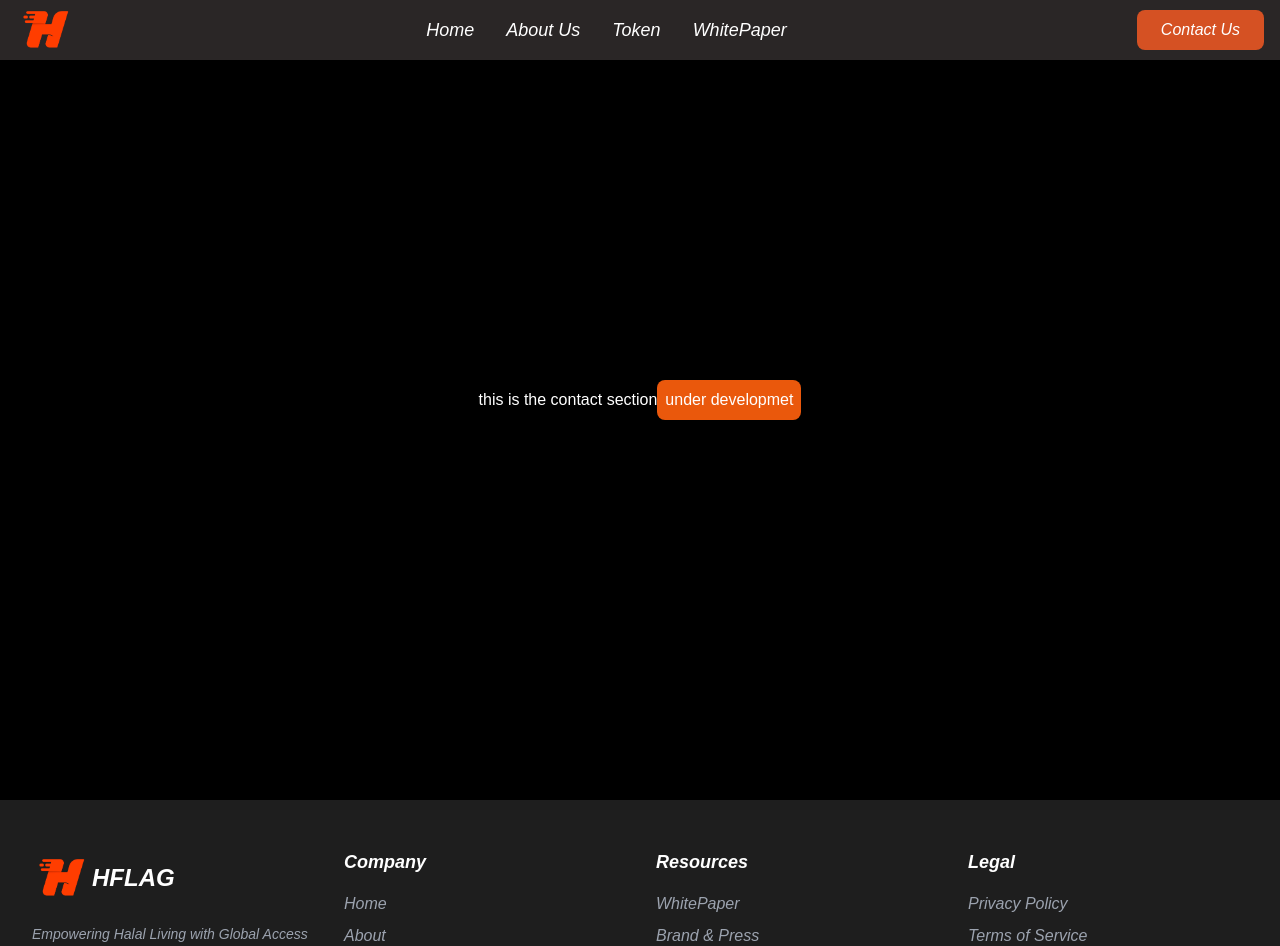
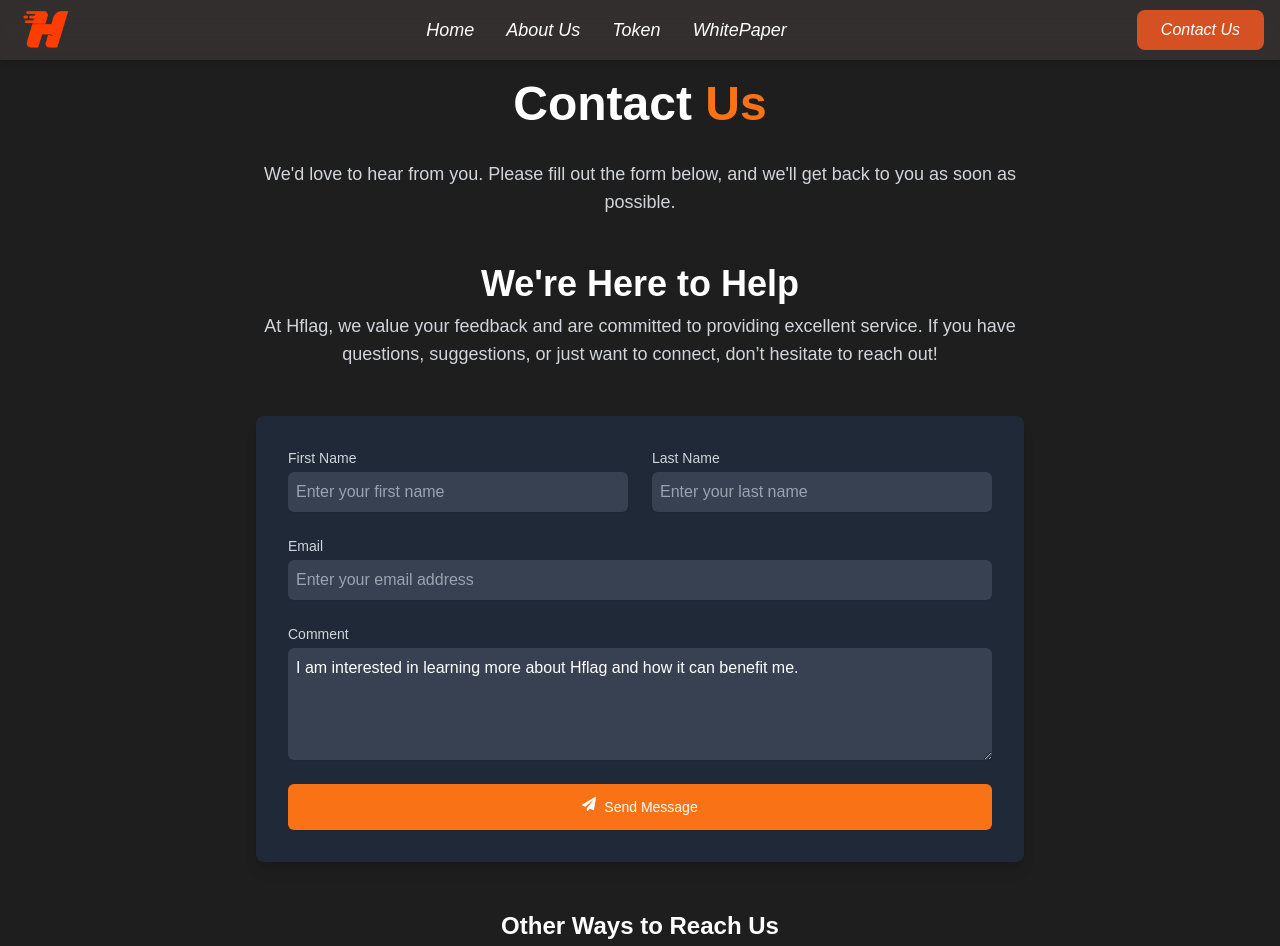
Before and after one commit to Souravhere/hflag, a Next.js app: page /contact in a window 1280 px wide. Shown: the top 946 px of the page. Built offline with nearby package versions, Linux system fonts and the light colour scheme.

Commit message:
contact form relesed and beta test

```diff
--- a/src/app/contact/page.tsx
+++ b/src/app/contact/page.tsx
@@ -1,11 +1,193 @@
-import React from 'react'
+'use client'
 
-function page() {
+import React, { useState } from 'react'
+import { motion } from 'framer-motion'
+import { useInView } from 'react-intersection-observer'
+import { FaPaperPlane, FaTwitter, FaFacebook, FaInstagram } from 'react-icons/fa'
+
+export default function ContactPage() {
+  const [formData, setFormData] = useState({
+    firstName: '',
+    lastName: '',
+    email: '',
+    comment: 'I am interested in learning more about Hflag and how it can benefit me.'
+  })
+
+  const [ref, inView] = useInView({
+    triggerOnce: true,
+    threshold: 0.1,
+  })
+
+  const containerVariants = {
+    hidden: { opacity: 0 },
+    visible: {
+      opacity: 1,
+      transition: {
+        staggerChildren: 0.1,
+      },
+    },
+  }
+
+  const itemVariants = {
+    hidden: { y: 20, opacity: 0 },
+    visible: {
+      y: 0,
+      opacity: 1,
+      transition: {
+        type: 'spring',
+        stiffness: 100,
+      },
+    },
+  }
+
+  const handleChange = (e: React.ChangeEvent<HTMLInputElement | HTMLTextAreaElement>) => {
+    const { name, value } = e.target
+    setFormData(prevData => ({
+      ...prevData,
+      [name]: value
+    }))
+  }
+
+  const handleSubmit = (e: React.FormEvent<HTMLFormElement>) => {
+    e.preventDefault()
+    // In a real application, this would send the form data to a server
+    console.log('Sending email to jeff@yellow-labs.net with data:', formData)
+    alert('Thank you for your message. We will get back to you soon!')
+  }
+
   return (
-    <div className='bg-black text-white w-full h-screen flex items-center justify-center'>
-        this is the contact section <span className='bg-orange-600 p-2 rounded-lg'>under developmet</span>
-    </div>
+    <motion.div
+      ref={ref}
+      initial="hidden"
+      animate={inView ? 'visible' : 'hidden'}
+      variants={containerVariants}
+      className="min-h-screen bg-[#1e1e1e] text-white py-20 px-4 sm:px-6 lg:px-8"
+    >
+      <div className="max-w-3xl mx-auto">
+        <motion.h1 variants={itemVariants} className="text-4xl md:text-5xl font-bold text-center mb-8">
+          Contact <span className="text-orange-500">Us</span>
+        </motion.h1>
+
+        <motion.p variants={itemVariants} className="text-lg text-gray-300 text-center mb-12">
+          We'd love to hear from you. Please fill out the form below, and we'll get back to you as soon as possible.
+        </motion.p>
+        {/* Top content for trust-building */}
+        <motion.div variants={itemVariants} className="mb-12 text-center">
+          <h2 className="text-3xl md:text-4xl font-semibold mb-2">We're Here to Help</h2>
+          <p className="text-lg text-gray-300 mb-4">
+            At Hflag, we value your feedback and are committed to providing excellent service.
+            If you have questions, suggestions, or just want to connect, don’t hesitate to reach out!
+          </p>
+        </motion.div>
+
+
+        <motion.form
+          variants={itemVariants}
+          onSubmit={handleSubmit}
+          className="space-y-6 bg-gray-800 p-8 rounded-lg shadow-lg"
+        >
+          <div className="grid grid-cols-1 gap-6 md:grid-cols-2">
+            <div>
+              <label htmlFor="firstName" className="block text-sm font-medium text-gray-300">
+                First Name
+              </label>
+              <input
+                type="text"
+                id="firstName"
+                name="firstName"
+                value={formData.firstName}
+                onChange={handleChange}
+                required
+                placeholder="Enter your first name"
+                className="mt-1 p-2 block w-full rounded-md bg-gray-700 border-gray-600 text-white shadow-sm focus:border-orange-500 focus:ring focus:ring-orange-500 focus:ring-opacity-50"
+              />
+            </div>
+            <div>
+              <label htmlFor="lastName" className="block text-sm font-medium text-gray-300">
+                Last Name
+              </label>
+              <input
+                type="text"
+                id="lastName"
+                name="lastName"
+                value={formData.lastName}
+                onChange={handleChange}
+                required
+                placeholder="Enter your last name"
+                className="mt-1 p-2 block w-full rounded-md bg-gray-700 border-gray-600 text-white shadow-sm focus:border-orange-500 focus:ring focus:ring-orange-500 focus:ring-opacity-50"
+              />
+            </div>
+          </div>
+          <div>
+            <label htmlFor="email" className="block text-sm font-medium text-gray-300">
+              Email
+            </label>
+            <input
+              type="email"
+              id="email"
+              name="email"
+              value={formData.email}
+              onChange={handleChange}
+              required
+              placeholder="Enter your email address"
+              className="mt-1 p-2 block w-full rounded-md bg-gray-700 border-gray-600 text-white shadow-sm focus:border-orange-500 focus:ring focus:ring-orange-500 focus:ring-opacity-50"
+            />
+          </div>
+          <div>
+            <label htmlFor="comment" className="block text-sm font-medium text-gray-300">
+              Comment
+            </label>
+            <textarea
+              id="comment"
+              name="comment"
+              rows={4}
+              value={formData.comment}
+              onChange={handleChange}
+              required
+              placeholder="Tell us your thoughts..."
+              className="mt-1 p-2 block w-full rounded-md bg-gray-700 border-gray-600 text-white shadow-sm focus:border-orange-500 focus:ring focus:ring-orange-500 focus:ring-opacity-50"
+            ></textarea>
+          </div>
+          <div>
+            <motion.button
+              type="submit"
+              whileHover={{ scale: 1.05 }}
+              whileTap={{ scale: 0.95 }}
+              className="w-full flex justify-center py-3 px-4 border border-transparent rounded-md shadow-sm text-sm font-medium text-white bg-orange-500 hover:bg-orange-600 focus:outline-none focus:ring-2 focus:ring-offset-2 focus:ring-orange-500"
+            >
+              <FaPaperPlane className="mr-2" />
+              Send Message
+            </motion.button>
+          </div>
+        </motion.form>
+
+        <motion.div variants={itemVariants} className="mt-12 text-center">
+          <h2 className="text-2xl font-semibold mb-4">Other Ways to Reach Us</h2>
+          <p className="text-gray-300 mb-2">
+            Email: <a href="mailto:jeff@yellow-labs.net" className="text-orange-500">jeff@yellow-labs.net</a>
+          </p>
+          <div className="flex justify-center space-x-4">
+            <a href="https://twitter.com/hflag" target="_blank" rel="noopener noreferrer" className="text-orange-500 hover:text-orange-400">
+              <FaTwitter className="text-2xl" />
+            </a>
+            <a href="https://facebook.com/hflag" target="_blank" rel="noopener noreferrer" className="text-orange-500 hover:text-orange-400">
+              <FaFacebook className="text-2xl" />
+            </a>
+            <a href="https://instagram.com/hflag" target="_blank" rel="noopener noreferrer" className="text-orange-500 hover:text-orange-400">
+              <FaInstagram className="text-2xl" />
+            </a>
+          </div>
+        </motion.div>
+
+        {/* Bottom content for trust-building */}
+        <motion.div variants={itemVariants} className="mt-12 text-center">
+          <h2 className="text-2xl font-semibold mb-4">Your Privacy Matters</h2>
+          <p className="text-gray-300">
+            We respect your privacy and will never share your information with third parties.
+            Your feedback is essential to us!
+          </p>
+        </motion.div>
+      </div>
+    </motion.div>
   )
 }
-
-export default page
```
